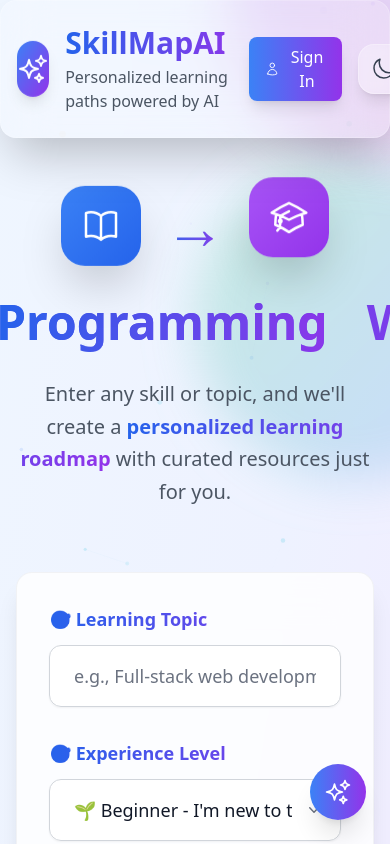
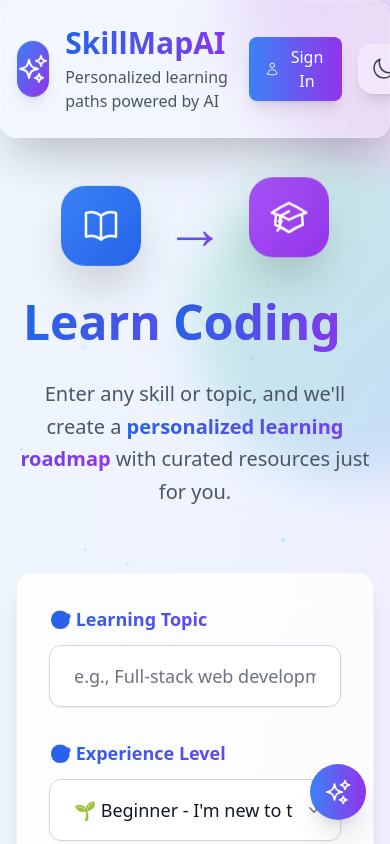
Before and after one commit to mmoncada1/LearnAI, a Next.js app: page / in a window 390 px wide. Shown: the top 844 px of the page. Built offline with nearby package versions, Linux system fonts and the light colour scheme.

Commit message:
mixed title on mobile

```diff
--- a/components/AppContent.tsx
+++ b/components/AppContent.tsx
@@ -192,10 +192,10 @@ export default function AppContent() {
                   Learn <TypingEffect
                     texts={[
                       'Anything',
-                      'Programming',
+                      'Coding',
                       'Design',
                       'Marketing',
-                      'Data Science',
+                      'Calculus',
                       'AI & ML',
                       'Business',
                       'Languages'
@@ -204,7 +204,7 @@ export default function AppContent() {
                     speed={150}
                     deleteSpeed={100}
                     delay={1500}
-                  /> With AI
+                  />
                 </h2>
               </div>
               <p className="text-xl md:text-2xl text-gray-600 dark:text-gray-400 mb-12 max-w-3xl mx-auto leading-relaxed">
```
